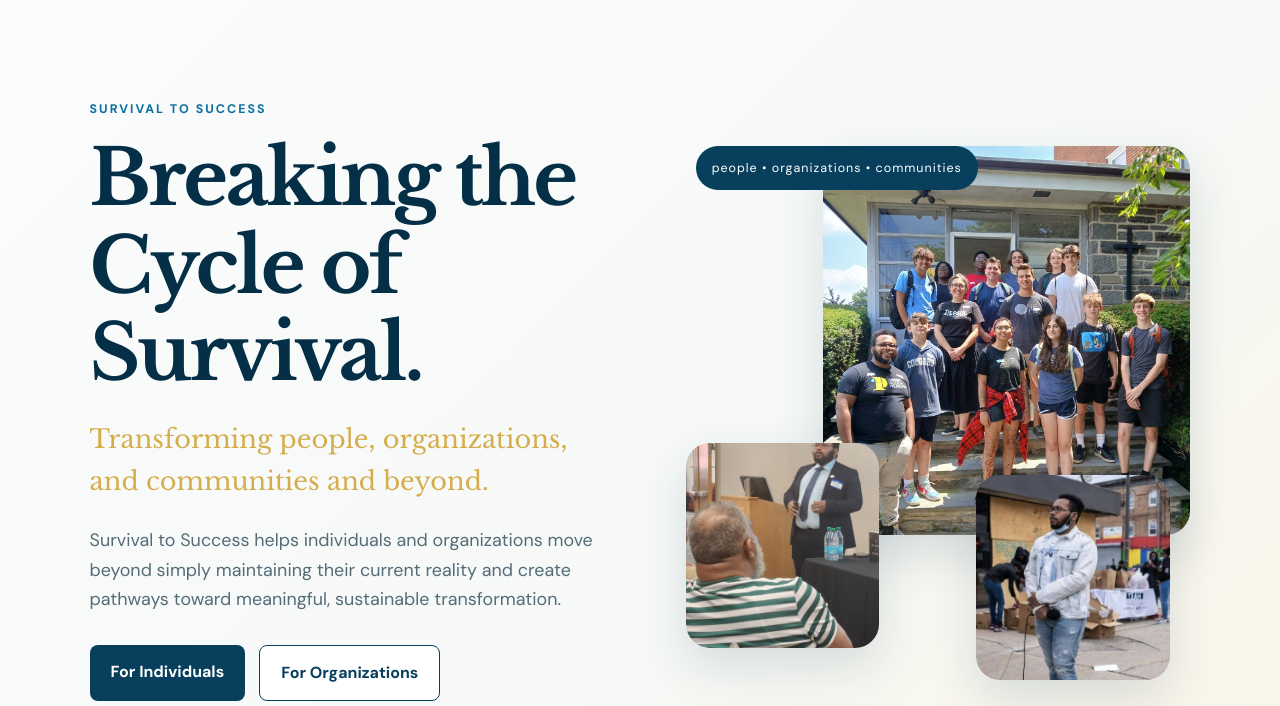
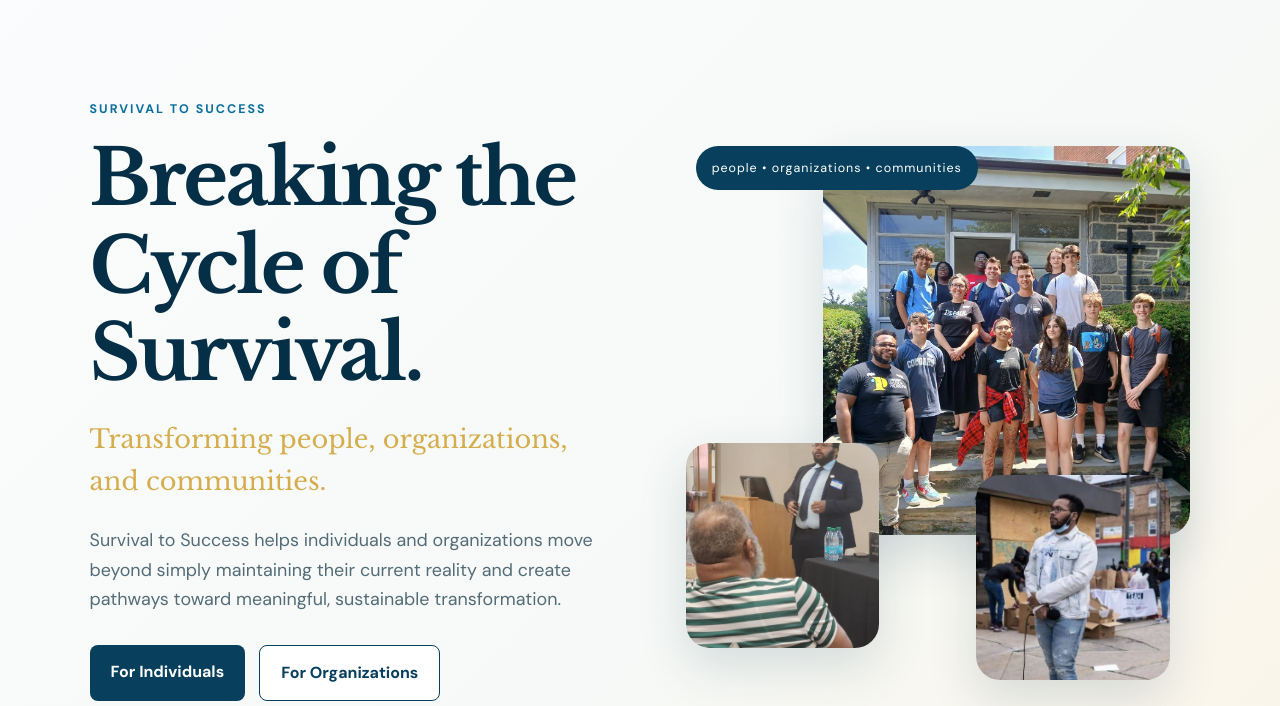
Before and after one commit to georgesephes/Survival-to-Success-, a plain HTML site: page index.html in a window 1280 px wide. Shown: the part 94-800 px from the top of the page. Drawn offline with nearby package versions, Linux system fonts and the light colour scheme.

Commit message:
Update index.html

```diff
--- a/index.html
+++ b/index.html
@@ -32,7 +32,7 @@
     <div class="hero-copy">
       <p class="eyebrow">SURVIVAL TO SUCCESS</p>
       <h1>Breaking the Cycle of Survival.</h1>
-      <p class="vision-line">Transforming people, organizations, and communities and beyond.</p>
+      <p class="vision-line">Transforming people, organizations, and communities.</p>
       <p class="lead">Survival to Success helps individuals and organizations move beyond simply maintaining their current reality and create pathways toward meaningful, sustainable transformation.</p>
       <div class="hero-actions">
         <a class="button primary" href="individuals.html">For Individuals</a>
```
